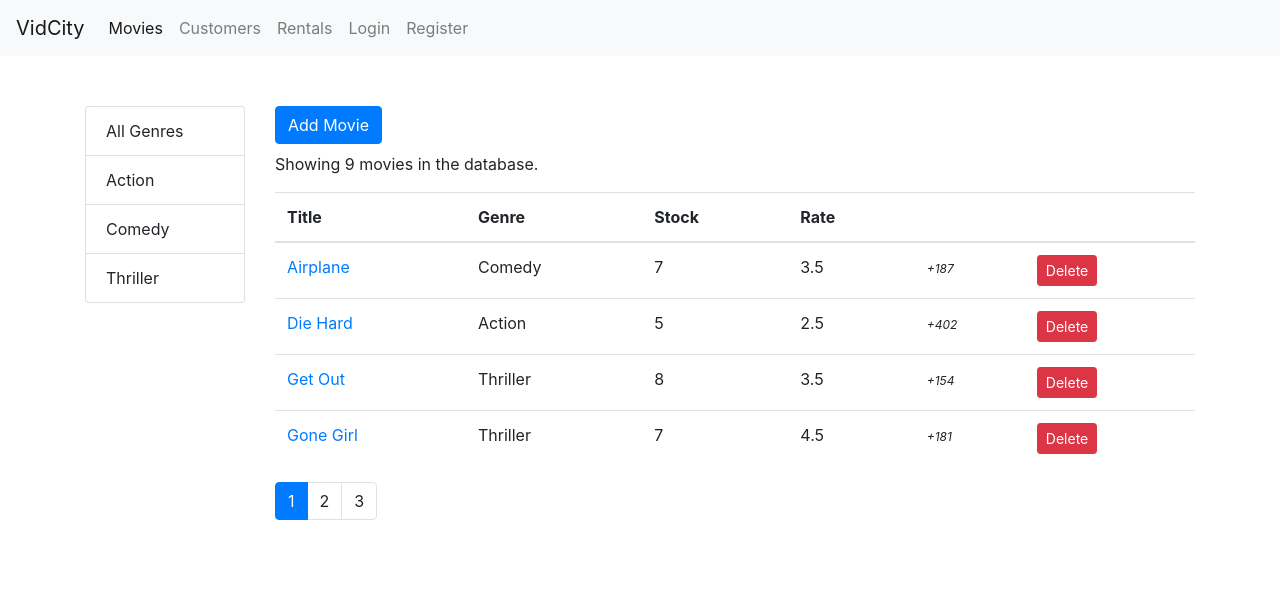
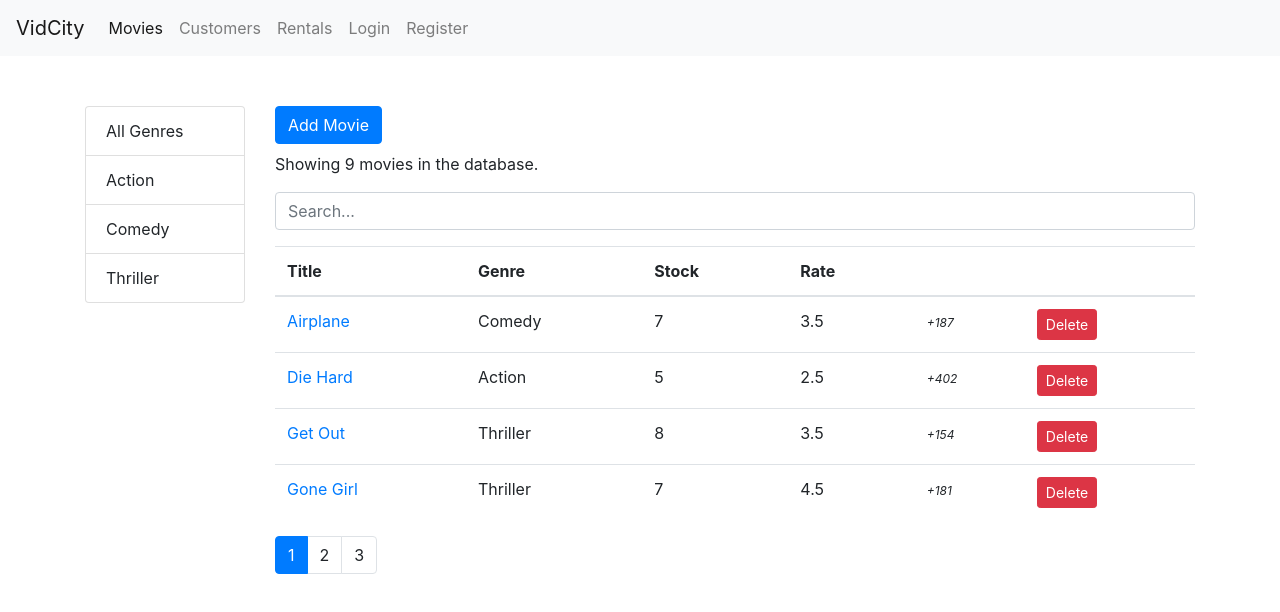
Before and after one commit to iykethe1st/Cine9-Client, a React (Create React App) app: page /movies in a window 1280 px wide. Shown: the top 612 px of the page. Built offline with nearby package versions, Linux system fonts and the light colour scheme; the HTML template or start-up script is replaced by a standard one.

Commit message:
Search Component

```diff
--- /dev/null
+++ b/src/components/common/searchBox.jsx
@@ -0,0 +1,16 @@
+import React, { Component } from "react";
+
+const SearchBox = ({ value, onChange }) => {
+  return (
+    <input
+      type="text"
+      className="form-control my-3"
+      name="query"
+      placeholder="Search..."
+      value={value}
+      onChange={(e) => onChange(e.currentTarget.value)}
+    />
+  );
+};
+
+export default SearchBox;
--- a/src/components/movies.jsx
+++ b/src/components/movies.jsx
@@ -7,6 +7,7 @@
 import ListGroup from "./common/listGroup";
 import { getGenres } from "../services/fakeGenreService";
 import _ from "lodash";
+import SearchBox from "./common/searchBox";
 
 class Movies extends Component {
   state = {
@@ -15,6 +16,7 @@
     pageSize: 4,
     currentPage: 1,
     selectedGenre: null,
+    searchQuery: "",
     sortColumn: { path: "title", order: "asc" },
   };
 
@@ -46,7 +48,7 @@
       (movie) => movie.genre.name === genre.name
     );
     this.setState({ movies });
-    this.setState({ selectedGenre: genre });
+    this.setState({ selectedGenre: genre, searchQuery: "" });
   };
 
   handleResetGenre = () => {
@@ -58,21 +60,37 @@
     this.setState({ sortColumn });
   };
 
+  handleSearch = (query) => {
+    this.setState({ searchQuery: query, currentPage: 1, selectedGenre: null });
+  };
+
   getPageData = () => {
-    const { pageSize, currentPage, sortColumn } = this.state;
+    const {
+      pageSize,
+      currentPage,
+      sortColumn,
+      selectedGenre,
+      searchQuery,
+      movies: allMovies,
+    } = this.state;
 
-    const sorted = _.orderBy(
-      this.state.movies,
-      [sortColumn.path],
-      [sortColumn.order]
-    );
+    let filtered = allMovies;
+
+    if (searchQuery)
+      filtered = allMovies.filter((m) =>
+        m.title.toLowerCase().startsWith(searchQuery.toLowerCase())
+      );
+    else if (selectedGenre && selectedGenre._id)
+      filtered = allMovies.filter((m) => m.genre._id === selectedGenre._id);
+
+    const sorted = _.orderBy(filtered, [sortColumn.path], [sortColumn.order]);
 
     const movies = paginate(sorted, currentPage, pageSize); //returns a new array of movies
     return { movies };
   };
 
   render() {
-    const { pageSize, currentPage, sortColumn } = this.state;
+    const { pageSize, currentPage, sortColumn, searchQuery } = this.state;
     const { length: count } = this.state.movies;
 
     if (count === 0) return <p>There are no movies in the database</p>;
@@ -96,7 +114,7 @@
           </Link>
 
           <p>Showing {count} movies in the database.</p>
-
+          <SearchBox value={searchQuery} onChange={this.handleSearch} />
           <MoviesTable
             movies={movies}
             sortColumn={sortColumn}
--- a/src/components/moviesTable.jsx
+++ b/src/components/moviesTable.jsx
@@ -51,8 +51,4 @@
   }
 }
 
-// const MoviesTable = (props) => {
-
-// };
-
 export default MoviesTable;
```
